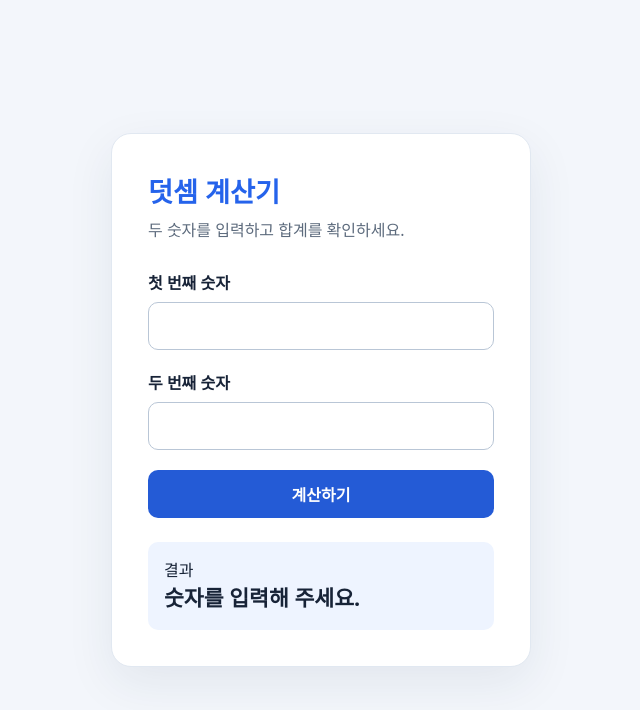
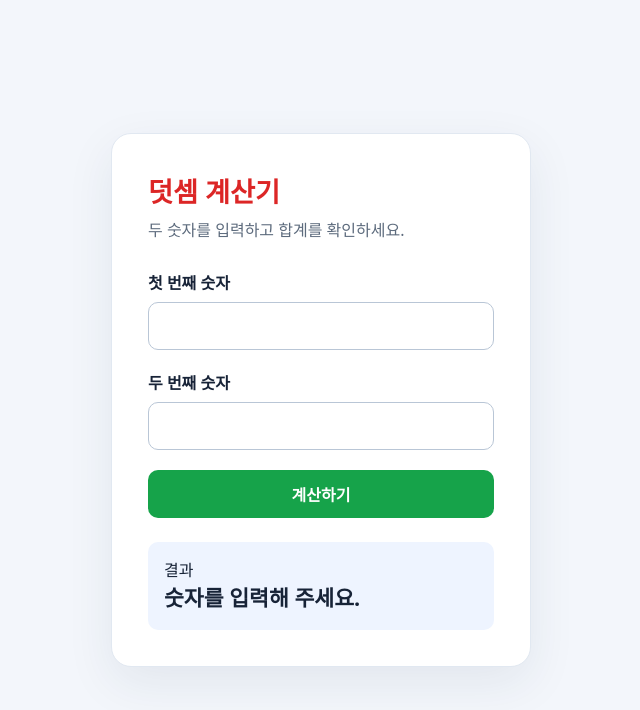
Before and after one commit to bsbingxx-oss/codex-cloud-test, a plain HTML site: page index.html in a window 1280 px wide. Shown: the whole page, without its empty margins (319-959 px from the left). Drawn offline with Linux system fonts and the light colour scheme.

Commit message:
Apply calculator color changes from steps 01 and 02

```diff
--- a/index.html
+++ b/index.html
@@ -31,7 +31,7 @@
         box-shadow: 0 16px 48px rgba(27, 48, 80, .08);
       }
 
-      h1 { margin: 0 0 8px; font-size: 1.7rem; color: #2563EB; }
+      h1 { margin: 0 0 8px; font-size: 1.7rem; color: #DC2626; }
       p { margin: 0 0 28px; color: #5d6b7d; line-height: 1.5; }
       label { display: block; margin-bottom: 8px; font-weight: 600; }
       .field { margin-bottom: 20px; }
@@ -56,13 +56,13 @@
 
       button {
         border: 0;
-        background: #245bd6;
+        background: #16A34A;
         color: #fff;
         font-weight: 700;
         cursor: pointer;
       }
 
-      button:hover { background: #1949b5; }
+      button:hover { background: #15803D; }
 
       .result {
         min-height: 68px;
```
